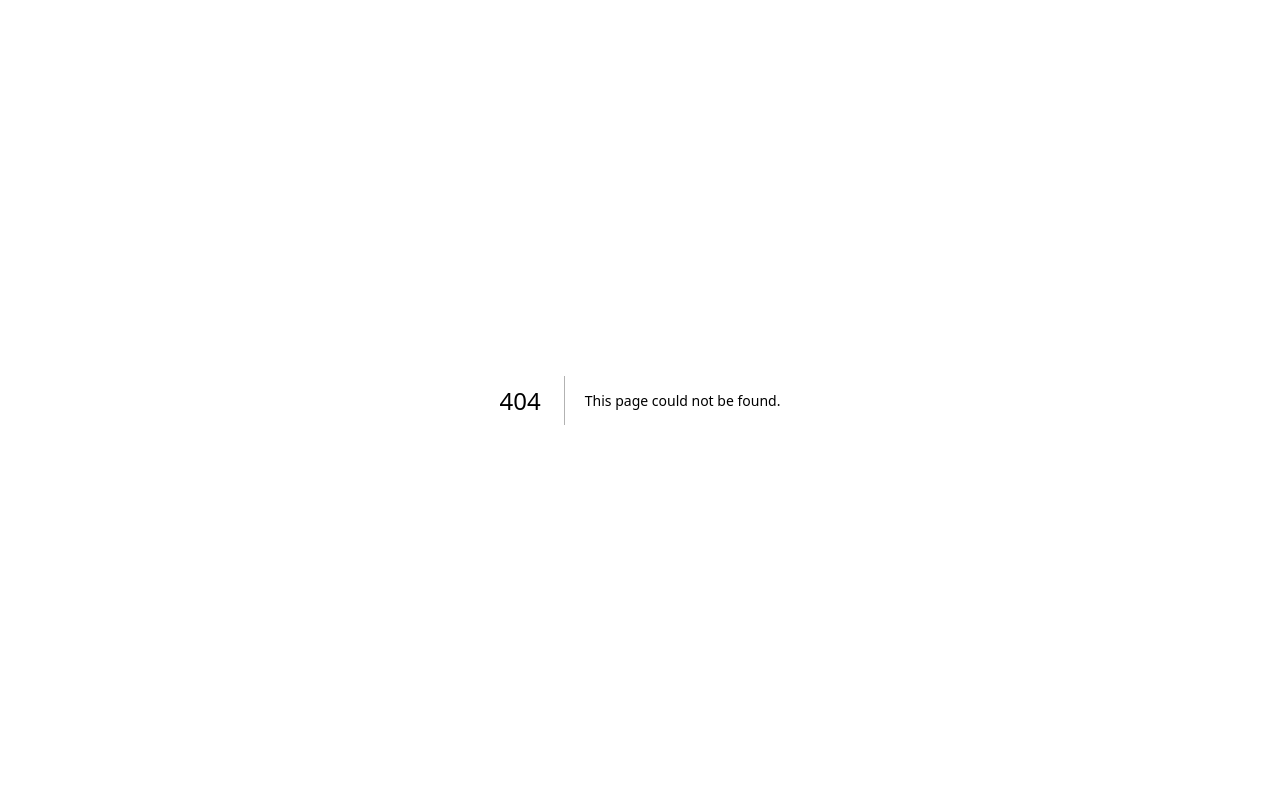
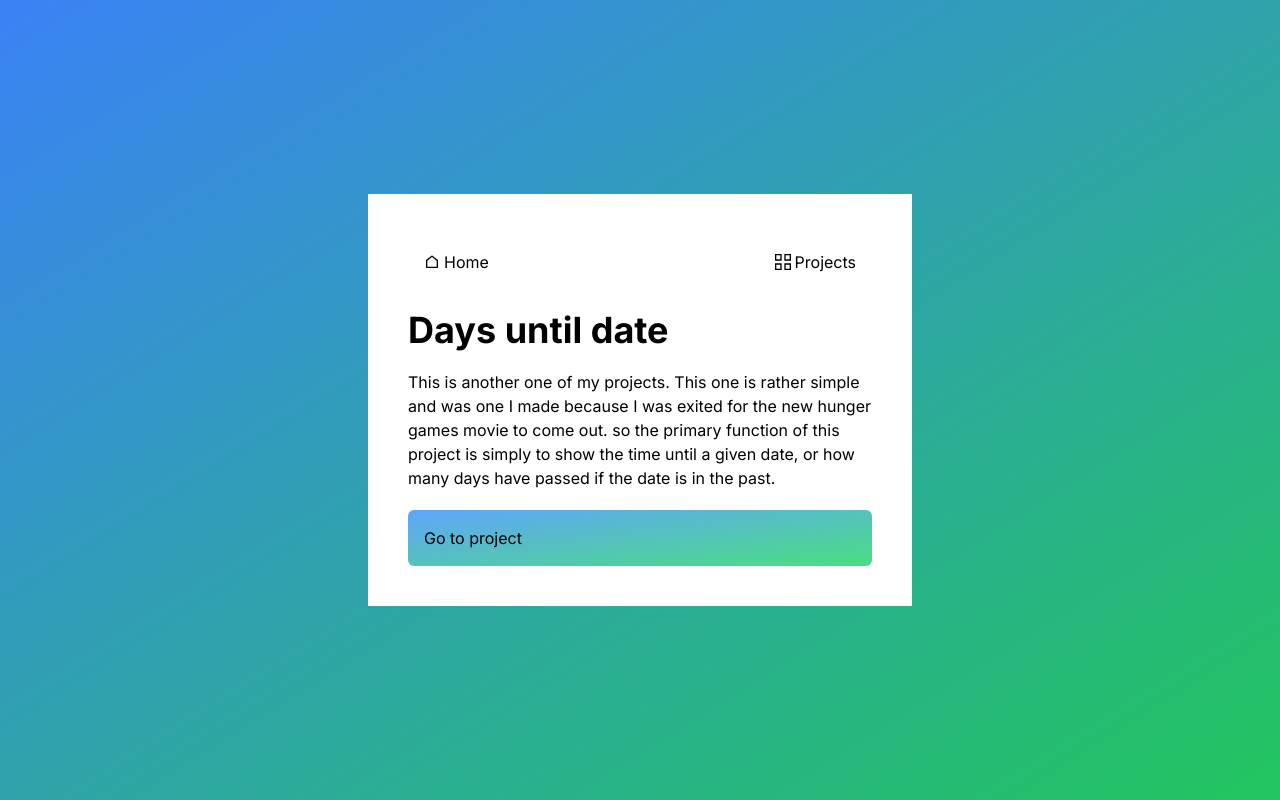
Before and after one commit to KaroGil/me, a Next.js app: page /projects/project2 in a window 1280 px wide. Before the commit this address had no page. Built offline with nearby package versions, Linux system fonts and the light colour scheme.

Commit message:
nav + project 2 add

```diff
--- /dev/null
+++ b/app/components/nav.tsx
@@ -0,0 +1,12 @@
+import Link from 'next/link'
+import { GrProjects } from 'react-icons/gr'
+import { RiHomeLine } from 'react-icons/ri'
+
+export default function Nav() {
+    return (
+        <div className='flex flex-row justify-between'>
+            <Link href="/" className="flex flex-row gap-1 items-center hover:bg-slate-50 p-4"> <RiHomeLine /> Home </Link>
+            <Link href="/projects" className="flex flex-row gap-1 items-center hover:bg-slate-50 p-4"><GrProjects /> Projects</Link>
+        </div>
+    )
+}
--- a/app/projects/page.tsx
+++ b/app/projects/page.tsx
@@ -9,9 +9,9 @@ export default function Projects() {
         <Link href="/" className="flex flex-row gap-1 items-center hover:bg-slate-50 p-4"> <RiHomeLine /> Home </Link>
 
         <Link href="/projects/project1" className="flex flex-row gap-1 items-center hover:bg-slate-50 p-4"> Currency converter </Link>
-        <Link href="/projects/project2" className="flex flex-row gap-1 items-center hover:bg-slate-50 p-4"> Project 2 </Link>
-        <Link href="/projects/project3" className="flex flex-row gap-1 items-center hover:bg-slate-50 p-4"> Project 3 </Link>
-        <Link href="/projects/project4" className="flex flex-row gap-1 items-center hover:bg-slate-50 p-4"> Project 4 </Link>
+        <Link href="/projects/project2" className="flex flex-row gap-1 items-center hover:bg-slate-50 p-4"> Days until date </Link>
+        <Link href="/projects" className="flex flex-row gap-1 items-center hover:bg-slate-50 p-4"> Project 3 - to be added... </Link>
+        <Link href="/projects" className="flex flex-row gap-1 items-center hover:bg-slate-50 p-4"> Project 4 - to be added ...</Link>
     </div>
   </main>
   );
--- a/app/projects/project1/page.tsx
+++ b/app/projects/project1/page.tsx
@@ -1,10 +1,9 @@
 "use client";
 
 import React, { useState } from 'react';
-import Link from "next/link";
-import { RiHomeLine } from "react-icons/ri";
+import Nav from '@/app/components/nav';
 
-const convert_bill_share = (total, your_share, money_from_bank) => {
+const convert_bill_share = (total: number, your_share: number, money_from_bank: number) => {
     const  p = your_share / total
     const amount = p * money_from_bank
     return amount
@@ -14,7 +13,7 @@ export default function Project1() {
     const [total, setTotal] = useState('');
     const [yourShare, setYourShare] = useState('');
     const [moneyFromBank, setMoneyFromBank] = useState('');
-    const [convertedAmount, setConvertedAmount] = useState(null);
+    const [convertedAmount, setConvertedAmount] = useState(-1);
 
     const convert = () => {
         // Validate input values
@@ -32,13 +31,13 @@ export default function Project1() {
         setTotal('');
         setYourShare('');
         setMoneyFromBank('');
-        setConvertedAmount(null);
+        setConvertedAmount(-1);
     }
 
   return (
     <main className="flex min-h-screen flex-col items-center justify-center p-24 bg-gradient-to-br from-blue-500 to-green-500">
         <div className="bg-white text-black px-10 py-10 w-1/2 justify-between gap-5 flex flex-col">
-            <Link href="/" className="flex flex-row gap-1 items-center hover:bg-slate-50 p-4"> <RiHomeLine /> Home </Link>
+            <Nav />
             <h1 className="text-4xl font-bold">Currency converter</h1>
             <p> This is a currency converter that converts between two currencies. </p>
             <p> Input the total amount of the bill, your share of the bill and the amount taken from the bank account of the one who paid. </p>
@@ -47,7 +46,7 @@ export default function Project1() {
 
 
 
-            {convertedAmount !== null ? (
+            {convertedAmount !== -1 ? (
                 <div className='flex flex-col justify-between w-max gap-1'>
                     <p>Converted Amount: {convertedAmount}</p>
                     <button className='bg-gray-100 hover:bg-slate-50' onClick={() => reset()}>Reset</button>
--- /dev/null
+++ b/app/projects/project2/page.tsx
@@ -0,0 +1,23 @@
+import Nav from "@/app/components/nav";
+import Link from "next/link";
+
+export default function Project2() {
+
+  return (
+    <main className="flex min-h-screen flex-col items-center justify-center p-24 bg-gradient-to-br from-blue-500 to-green-500">
+        <div className="bg-white text-black px-10 py-10 w-1/2 justify-between gap-5 flex flex-col">
+            <Nav />
+            <h1 className="text-4xl font-bold">Days until date</h1>
+            <p> This is another one of my projects. This one is rather simple and was one I made because I was exited for the new hunger games movie to come out.
+                so the primary function of this project is simply to show the time until a given date, or how many days have passed if the date is in the past.
+            </p>
+            <Link
+            href="https://days-until-date.vercel.app/"
+            target="_blank"
+            className="flex flex-row gap-1 items-center rounded-md p-4 bg-gradient-to-br from-blue-400 to-green-400 hover:bg-gradient-to-br hover:from-green-400 hover:to-blue-400"
+            > Go to project </Link>
+
+        </div>
+    </main>
+  );
+}
```
